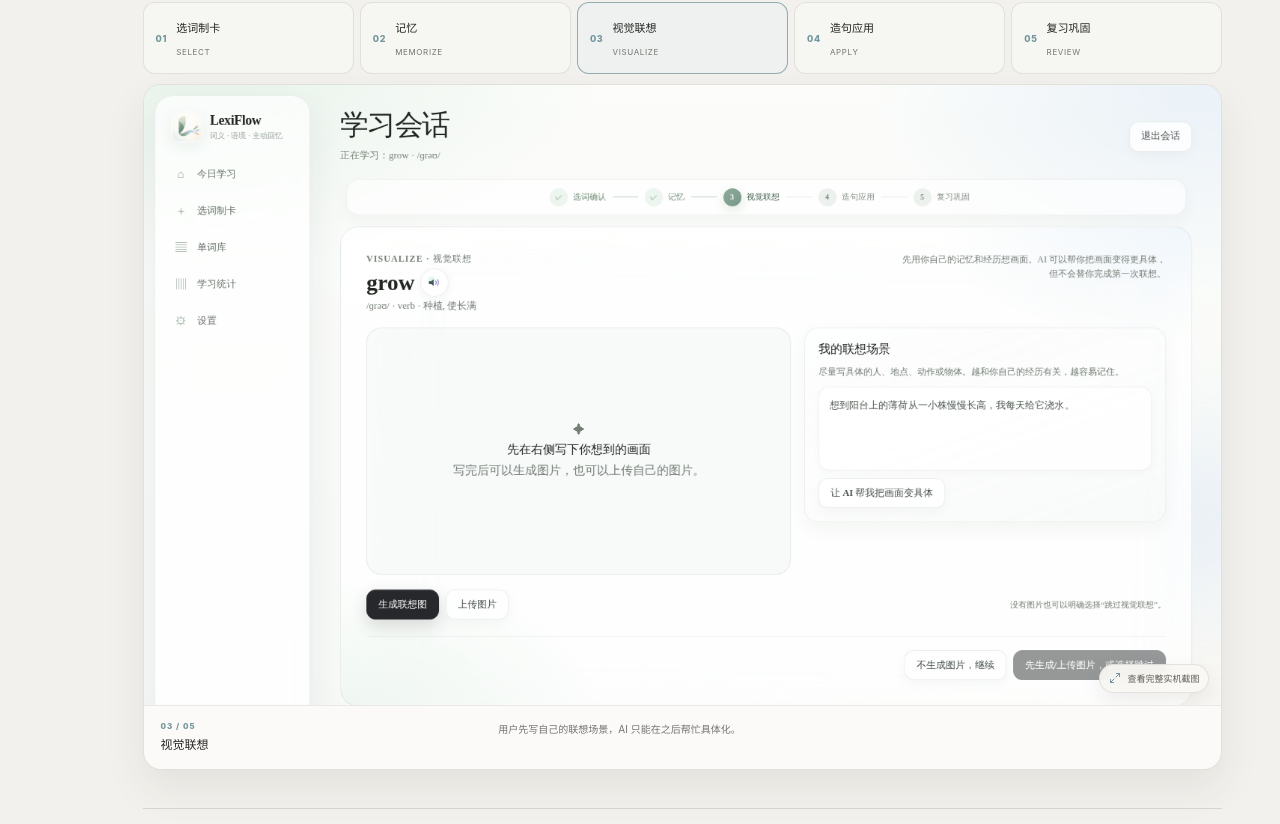
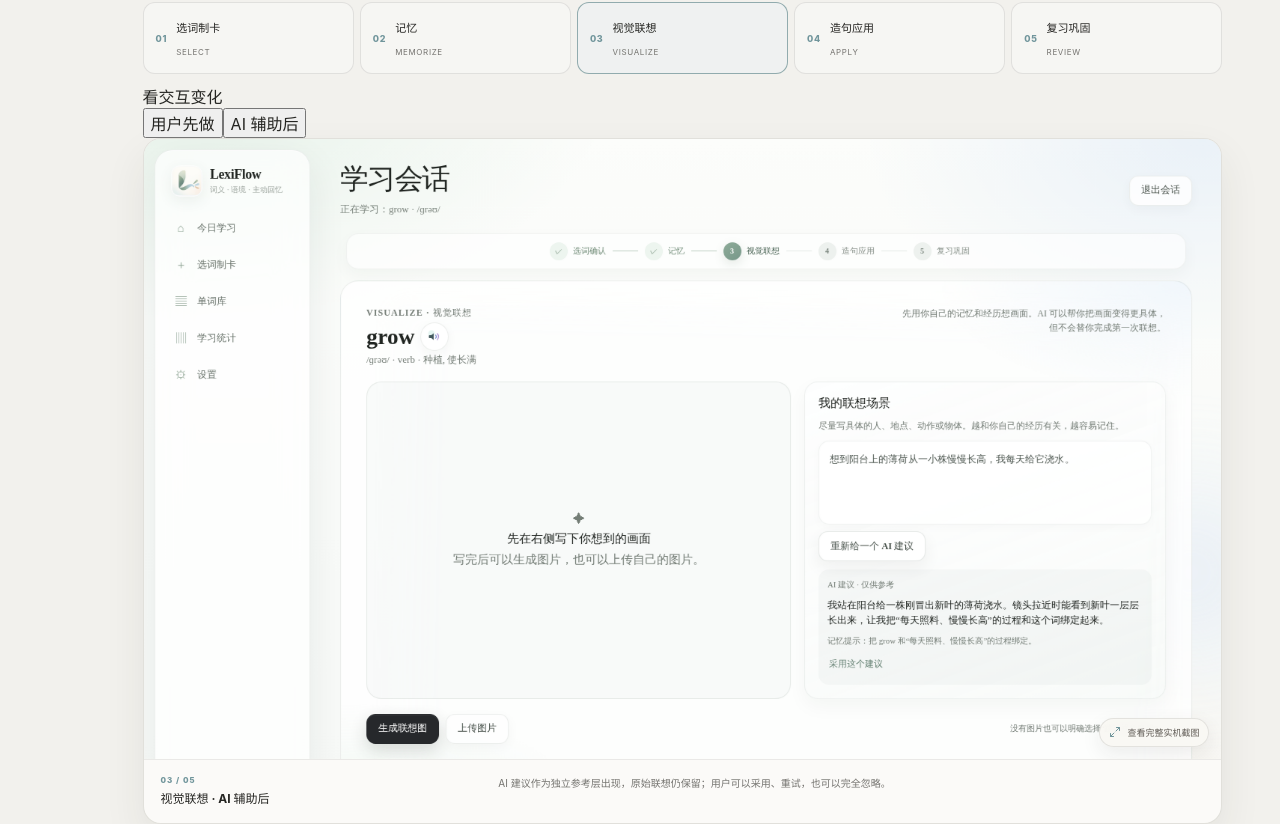
Before and after one commit to lineana-lyu/personal_website, a React (Vite) app: page / in a window 1280 px wide. Shown: the part 4409-5233 px from the top of the page. Built offline with nearby package versions, Linux system fonts and the light colour scheme.

Commit message:
Show before-and-after AI states in LexiFlow runtime gallery

```diff
--- a/src/components/ProjectCaseStudy.tsx
+++ b/src/components/ProjectCaseStudy.tsx
@@ -4,7 +4,20 @@ import type { Project } from '../data/portfolio'
 import { Reveal } from './Reveal'
 import { ProjectVisual } from './ProjectVisuals'
 
-const lexiflowRuntimeStages = [
+type LexiFlowRuntimeStage = {
+  id: 'select' | 'memorize' | 'visualize' | 'apply' | 'review'
+  number: string
+  label: string
+  english: string
+  image: string
+  alt: string
+  note: string
+  resultImage?: string
+  resultAlt?: string
+  resultNote?: string
+}
+
+const lexiflowRuntimeStages: LexiFlowRuntimeStage[] = [
   {
     id: 'select',
     number: '01',
@@ -29,8 +42,11 @@ const lexiflowRuntimeStages = [
     label: '视觉联想',
     english: 'VISUALIZE',
     image: 'media/lexiflow-real-visualize-grow.png',
-    alt: 'LexiFlow 实机运行的 Visualize 视觉联想页面',
-    note: '用户先写自己的联想场景，AI 只能在之后帮忙具体化。',
+    alt: 'LexiFlow 实机运行的 Visualize 用户先写联想页面',
+    note: '第一步始终由用户自己形成联想场景，AI 不能替用户完成第一次联想。',
+    resultImage: 'media/lexiflow-real-visualize-assisted.png',
+    resultAlt: 'LexiFlow Visualize 实机界面中显示 AI 建议仅供参考的结果状态',
+    resultNote: 'AI 建议作为独立参考层出现，原始联想仍保留；用户可以采用、重试，也可以完全忽略。',
   },
   {
     id: 'apply',
@@ -38,8 +54,11 @@ const lexiflowRuntimeStages = [
     label: '造句应用',
     english: 'APPLY',
     image: 'media/lexiflow-real-apply-grow.png',
-    alt: 'LexiFlow 实机运行的 Apply 主动表达页面',
-    note: '用户先表达真正想说的话，再让 AI 检查，不由 AI 代写第一句。',
+    alt: 'LexiFlow 实机运行的 Apply 用户先输入表达页面',
+    note: '先写真正想表达的话，再请求检查；AI 不先替用户生成第一句。',
+    resultImage: 'media/lexiflow-real-apply-checked.png',
+    resultAlt: 'LexiFlow Apply 实机界面中表达检查通过并给出可选建议的结果状态',
+    resultNote: '检查通过后，可选建议不会阻止继续学习；用户可以保留原句，而不是被 AI 自动改写。',
   },
   {
     id: 'review',
@@ -50,12 +69,23 @@ const lexiflowRuntimeStages = [
     alt: 'LexiFlow 实机运行的 Review 主动回忆页面',
     note: '系统按 Today Plan 安排到期复习，以主动回忆结果推进长期巩固。',
   },
-] as const
+]
 
 function LexiFlowRuntimeGallery() {
-  const [activeStageId, setActiveStageId] = useState<(typeof lexiflowRuntimeStages)[number]['id']>('visualize')
+  const [activeStageId, setActiveStageId] = useState<LexiFlowRuntimeStage['id']>('visualize')
+  const [viewMode, setViewMode] = useState<'input' | 'result'>('result')
   const activeStage = lexiflowRuntimeStages.find((stage) => stage.id === activeStageId) ?? lexiflowRuntimeStages[0]
-  const imageUrl = `${import.meta.env.BASE_URL}${activeStage.image}`
+  const hasResult = Boolean(activeStage.resultImage)
+  const showingResult = hasResult && viewMode === 'result'
+  const activeImage = showingResult ? activeStage.resultImage! : activeStage.image
+  const activeAlt = showingResult ? activeStage.resultAlt! : activeStage.alt
+  const activeNote = showingResult ? activeStage.resultNote! : activeStage.note
+  const imageUrl = `${import.meta.env.BASE_URL}${activeImage}`
+
+  const switchStage = (stage: LexiFlowRuntimeStage) => {
+    setActiveStageId(stage.id)
+    setViewMode(stage.resultImage ? 'result' : 'input')
+  }
 
   return (
     <Reveal className="case-real-ui" delay={80}>
@@ -63,7 +93,7 @@ function LexiFlowRuntimeGallery() {
         <div>
           <span>REAL PRODUCT UI</span>
           <h4>核心学习闭环 · 实机运行</h4>
-          <p>不是把页面截图全部铺开，而是只展示能证明核心产品机制的 5 个阶段。界面来自 LexiFlow Web Runtime 实际运行，使用演示数据覆盖完整学习流程。</p>
+          <p>5 个阶段都来自真实 Runtime；Visualize 与 Apply 额外展示“用户先做 → AI 辅助后”的结果状态。AI 结果使用固定演示响应复现真实交互，不把生成图冒充产品页面。</p>
         </div>
         <small>v0.8.7 runtime · 2026.09</small>
       </div>
@@ -78,7 +108,7 @@ function LexiFlowRuntimeGallery() {
               aria-selected={active}
               className={`runtime-stage-tab ${active ? 'is-active' : ''}`}
               key={stage.id}
-              onClick={() => setActiveStageId(stage.id)}
+              onClick={() => switchStage(stage)}
             >
               <span>{stage.number}</span>
               <strong>{stage.label}</strong>
@@ -88,17 +118,40 @@ function LexiFlowRuntimeGallery() {
         })}
       </div>
 
-      <figure className="runtime-stage-view" key={activeStage.id}>
+      {hasResult && (
+        <div className="runtime-state-toggle" aria-label={`${activeStage.label} 页面状态`}>
+          <span>看交互变化</span>
+          <div>
+            <button
+              type="button"
+              className={viewMode === 'input' ? 'is-active' : ''}
+              onClick={() => setViewMode('input')}
+            >
+              用户先做
+            </button>
+            <button
+              type="button"
+              className={viewMode === 'result' ? 'is-active' : ''}
+              onClick={() => setViewMode('result')}
+            >
+              AI 辅助后
+            </button>
+          </div>
+        </div>
+      )}
+
+      <figure className="runtime-stage-view" key={`${activeStage.id}-${viewMode}`}>
         <a href={imageUrl} target="_blank" rel="noreferrer" className="runtime-stage-view__image">
-          <img src={imageUrl} alt={activeStage.alt} loading="lazy" />
+          <img src={imageUrl} alt={activeAlt} loading="lazy" />
           <span className="runtime-stage-view__zoom"><Maximize2 aria-hidden="true" /> 查看完整实机截图</span>
+          {showingResult && <span className="runtime-stage-view__fixture">固定演示响应 · 真实 UI 状态</span>}
         </a>
         <figcaption>
           <div>
             <span>{activeStage.number} / 05</span>
-            <strong>{activeStage.label}</strong>
+            <strong>{activeStage.label}{showingResult ? ' · AI 辅助后' : ''}</strong>
           </div>
-          <p>{activeStage.note}</p>
+          <p>{activeNote}</p>
         </figcaption>
       </figure>
     </Reveal>
```
